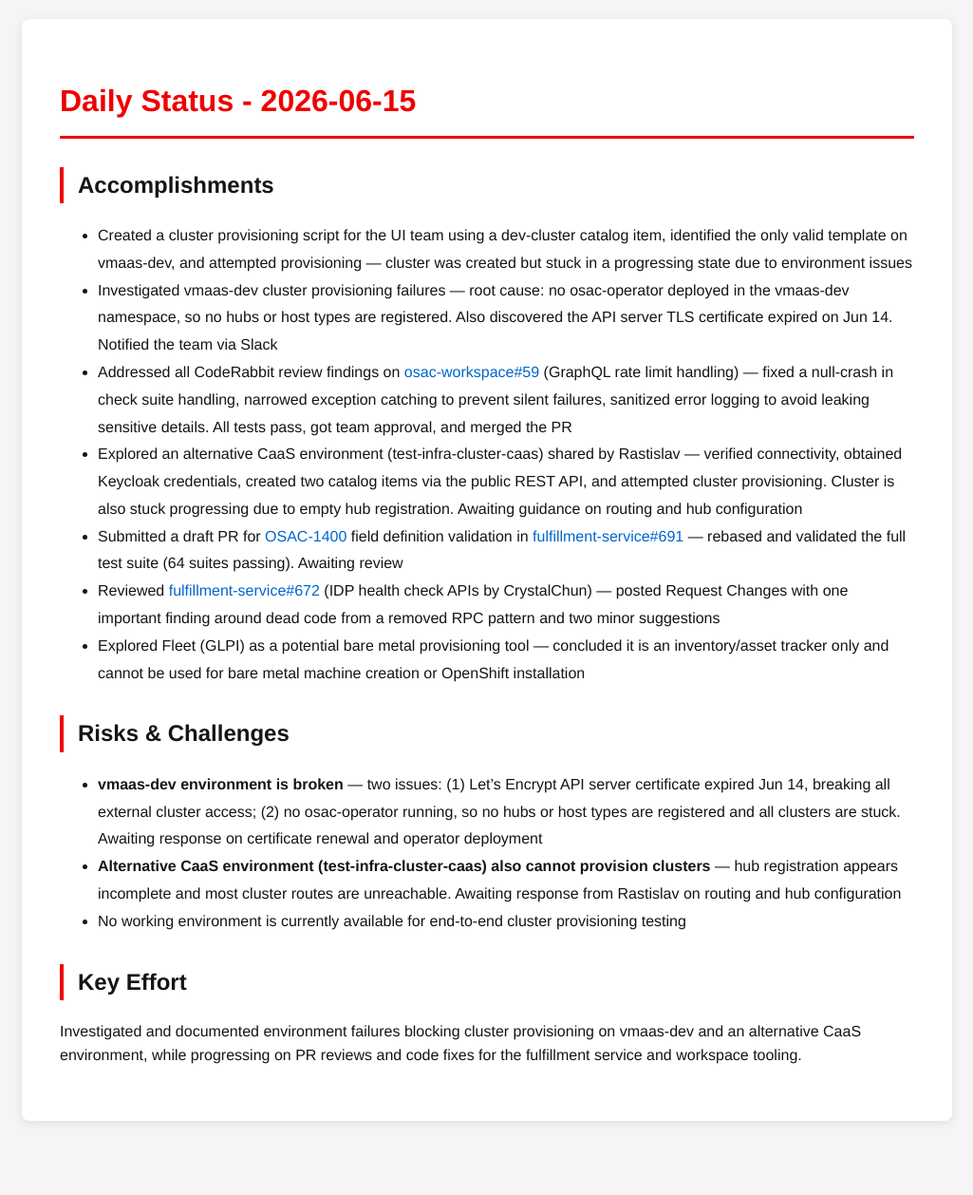
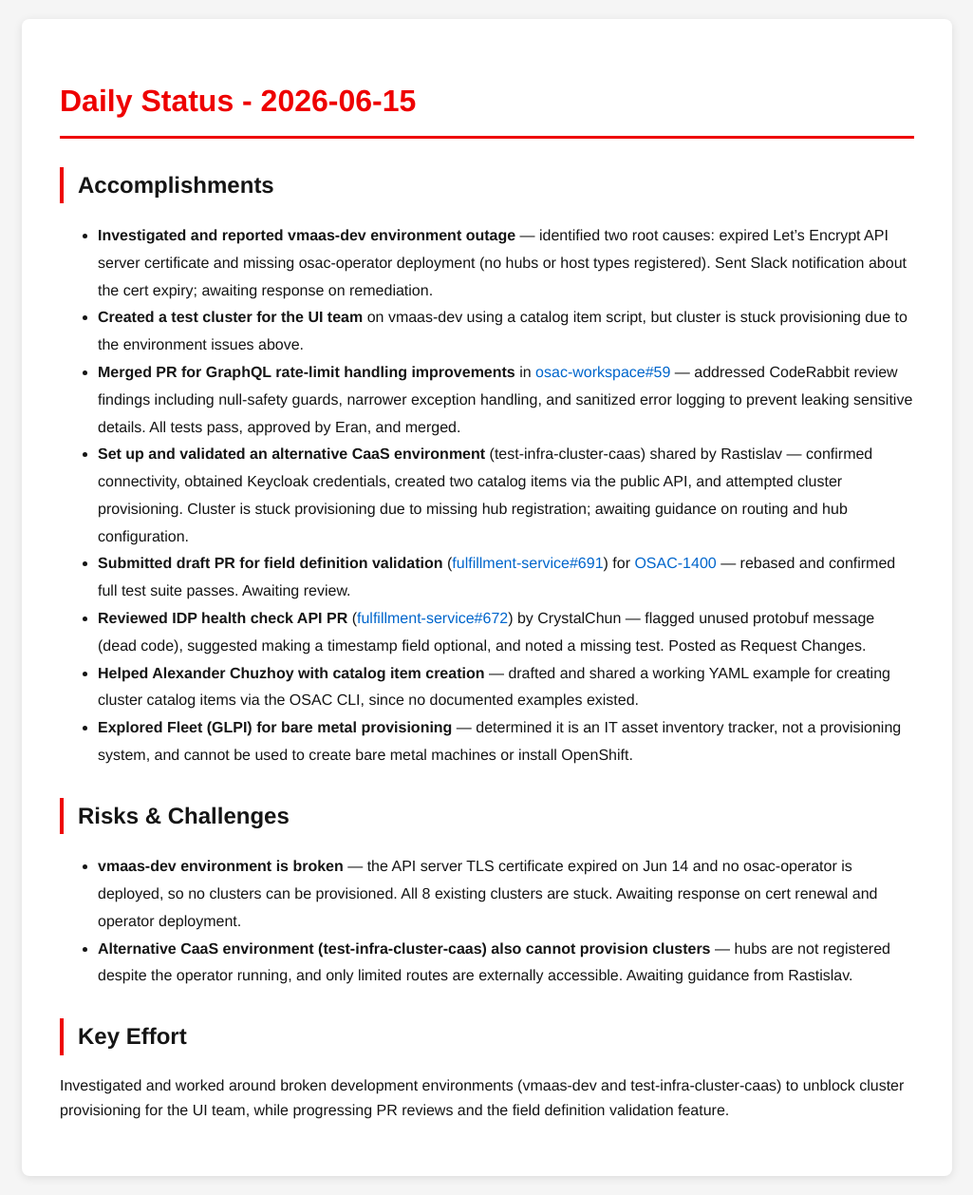
Before and after one commit to tzvatot/daily-status, a Jekyll site: the page built from 2026-06-15.md, in a window 1280 px wide. Shown: the whole page at 95% size, without its empty margins (127-1152 px from the left). Built offline with Jekyll 4.4.1, drawn with Linux system fonts in a browser that asks for light colours; before the commit the page ends 1200 px from its top, so only the background shows below that.

Commit message:
Daily status update - 2026-06-15

```diff
--- a/2026-06-15.md
+++ b/2026-06-15.md
@@ -7,18 +7,18 @@
 # Daily Status - 2026-06-15
 
 ## Accomplishments
-- Created a cluster provisioning script for the UI team using a dev-cluster catalog item, identified the only valid template on vmaas-dev, and attempted provisioning — cluster was created but stuck in a progressing state due to environment issues
-- Investigated vmaas-dev cluster provisioning failures — root cause: no osac-operator deployed in the vmaas-dev namespace, so no hubs or host types are registered. Also discovered the API server TLS certificate expired on Jun 14. Notified the team via Slack
-- Addressed all CodeRabbit review findings on [osac-workspace#59](https://github.com/osac-project/osac-workspace/pull/59) (GraphQL rate limit handling) — fixed a null-crash in check suite handling, narrowed exception catching to prevent silent failures, sanitized error logging to avoid leaking sensitive details. All tests pass, got team approval, and merged the PR
-- Explored an alternative CaaS environment (test-infra-cluster-caas) shared by Rastislav — verified connectivity, obtained Keycloak credentials, created two catalog items via the public REST API, and attempted cluster provisioning. Cluster is also stuck progressing due to empty hub registration. Awaiting guidance on routing and hub configuration
-- Submitted a draft PR for [OSAC-1400](https://redhat.atlassian.net/browse/OSAC-1400) field definition validation in [fulfillment-service#691](https://github.com/osac-project/fulfillment-service/pull/691) — rebased and validated the full test suite (64 suites passing). Awaiting review
-- Reviewed [fulfillment-service#672](https://github.com/osac-project/fulfillment-service/pull/672) (IDP health check APIs by CrystalChun) — posted Request Changes with one important finding around dead code from a removed RPC pattern and two minor suggestions
-- Explored Fleet (GLPI) as a potential bare metal provisioning tool — concluded it is an inventory/asset tracker only and cannot be used for bare metal machine creation or OpenShift installation
+- **Investigated and reported vmaas-dev environment outage** — identified two root causes: expired Let's Encrypt API server certificate and missing osac-operator deployment (no hubs or host types registered). Sent Slack notification about the cert expiry; awaiting response on remediation.
+- **Created a test cluster for the UI team** on vmaas-dev using a catalog item script, but cluster is stuck provisioning due to the environment issues above.
+- **Merged PR for GraphQL rate-limit handling improvements** in [osac-workspace#59](https://github.com/osac-project/osac-workspace/pull/59) — addressed CodeRabbit review findings including null-safety guards, narrower exception handling, and sanitized error logging to prevent leaking sensitive details. All tests pass, approved by Eran, and merged.
+- **Set up and validated an alternative CaaS environment** (test-infra-cluster-caas) shared by Rastislav — confirmed connectivity, obtained Keycloak credentials, created two catalog items via the public API, and attempted cluster provisioning. Cluster is stuck provisioning due to missing hub registration; awaiting guidance on routing and hub configuration.
+- **Submitted draft PR for field definition validation** ([fulfillment-service#691](https://github.com/osac-project/fulfillment-service/pull/691)) for [OSAC-1400](https://redhat.atlassian.net/browse/OSAC-1400) — rebased and confirmed full test suite passes. Awaiting review.
+- **Reviewed IDP health check API PR** ([fulfillment-service#672](https://github.com/osac-project/fulfillment-service/pull/672)) by CrystalChun — flagged unused protobuf message (dead code), suggested making a timestamp field optional, and noted a missing test. Posted as Request Changes.
+- **Helped Alexander Chuzhoy with catalog item creation** — drafted and shared a working YAML example for creating cluster catalog items via the OSAC CLI, since no documented examples existed.
+- **Explored Fleet (GLPI) for bare metal provisioning** — determined it is an IT asset inventory tracker, not a provisioning system, and cannot be used to create bare metal machines or install OpenShift.
 
 ## Risks & Challenges
-- **vmaas-dev environment is broken** — two issues: (1) Let's Encrypt API server certificate expired Jun 14, breaking all external cluster access; (2) no osac-operator running, so no hubs or host types are registered and all clusters are stuck. Awaiting response on certificate renewal and operator deployment
-- **Alternative CaaS environment (test-infra-cluster-caas) also cannot provision clusters** — hub registration appears incomplete and most cluster routes are unreachable. Awaiting response from Rastislav on routing and hub configuration
-- No working environment is currently available for end-to-end cluster provisioning testing
+- **vmaas-dev environment is broken** — the API server TLS certificate expired on Jun 14 and no osac-operator is deployed, so no clusters can be provisioned. All 8 existing clusters are stuck. Awaiting response on cert renewal and operator deployment.
+- **Alternative CaaS environment (test-infra-cluster-caas) also cannot provision clusters** — hubs are not registered despite the operator running, and only limited routes are externally accessible. Awaiting guidance from Rastislav.
 
 ## Key Effort
-Investigated and documented environment failures blocking cluster provisioning on vmaas-dev and an alternative CaaS environment, while progressing on PR reviews and code fixes for the fulfillment service and workspace tooling.
+Investigated and worked around broken development environments (vmaas-dev and test-infra-cluster-caas) to unblock cluster provisioning for the UI team, while progressing PR reviews and the field definition validation feature.
```
